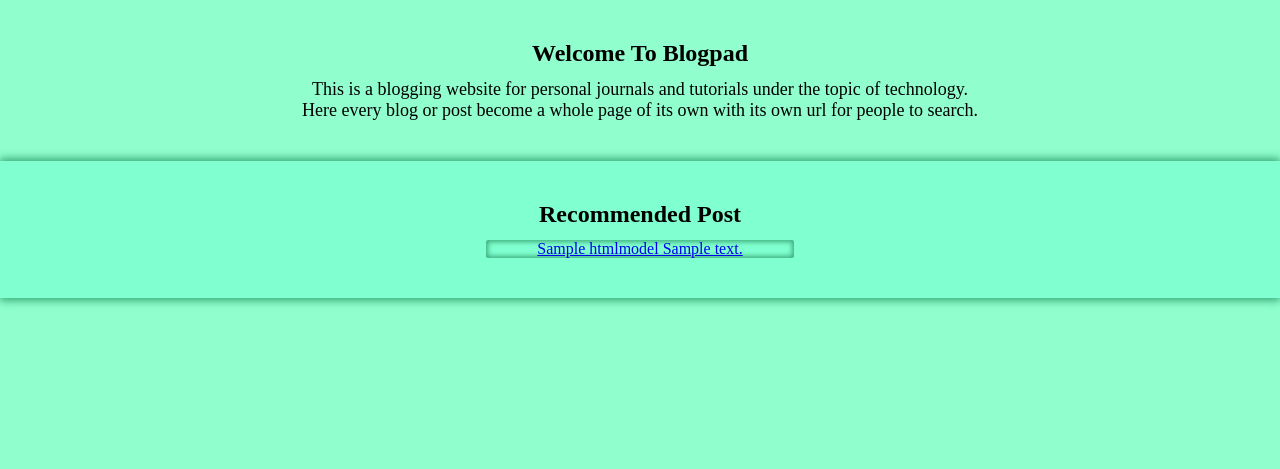
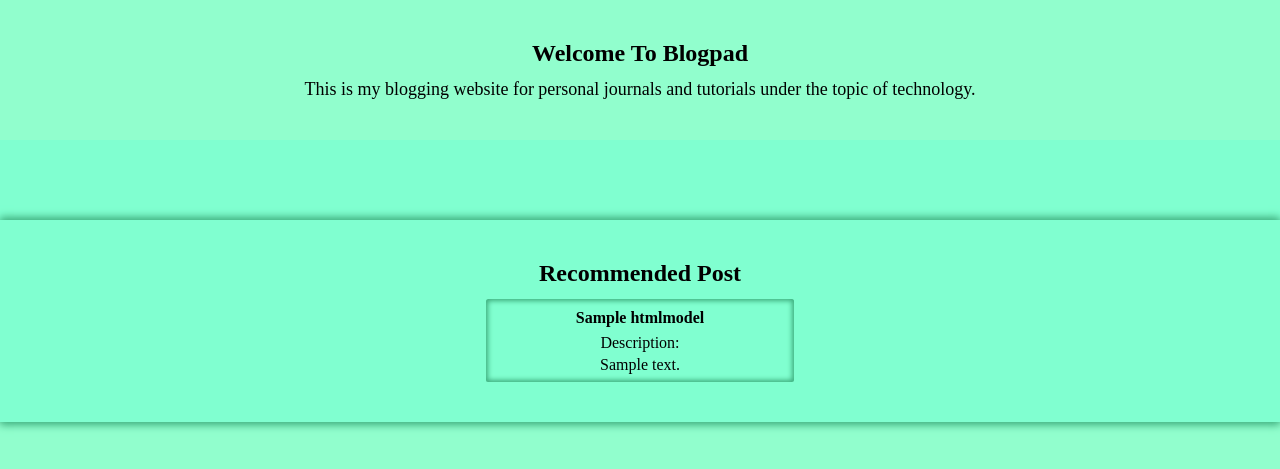
Before and after one commit to AcousticCh/blog, a Django app: page /blog/ in a window 1280 px wide. Shown: the part 79-548 px from the top of the page. Run offline with Django 4.2, Linux system fonts and the light colour scheme; tables that the repository leaves empty hold one stand-in row (values such as "Sample post").

Commit message:
html for index and search pages is cleaned up

```diff
--- a/blog_proj/blog/static/base.css
+++ b/blog_proj/blog/static/base.css
@@ -97,16 +97,40 @@
    opacity: 1;
   }
 
+  .post-box-title {
+    margin: 1.3vh 0 0.8vh 0;
+  }
+
+  .post-box-description {
+    margin: 0.5vh 0 1vh 0;
+  }
+
   .post-box:after {
    box-shadow: 2px 2px 7px var(--dark-teal),
       -2px -2px 5px var(--dark-teal);
     opacity: 0;
-
   }
 
+  .post-box:hover {
+    box-shadow: 2px 2px 5px var(--dark-teal),
+      -2px -2px 5px var(--dark-teal);
+  }
 
-  .post-box:hover {
+  /* FIX BROKEN ANIMATION */
+  @keyframes postboxhover {
+    0% { box-shadow: inset 2px 2px 5px var(--dark-teal),
+      inset -2px -2px 5px var(--dark-teal); }
+    50% { box-shadow: inset 0px 0px 0px var(--dark-teal),
+      inset 0px 0px 0px var(--dark-teal),
+      0px 0px 0px var(--dark-teal),
+      0px 0px 0px var(--dark-teal); }
+    100% { box-shadow: 2px 2px 5px var(--dark-teal),
+      -2px -2px 5px var(--dark-teal); }
+  }
 
+  .post-box-link {
+    text-decoration: None;
+    color: black;
   }
 
   .post-cont {
--- a/blog_proj/blog/static/search.css
+++ b/blog_proj/blog/static/search.css
@@ -1,3 +1,4 @@
 .search-list {
     text-align: center;
+    margin: 2vh 0;
 }
--- a/blog_proj/blog/templates/base.html
+++ b/blog_proj/blog/templates/base.html
@@ -2,6 +2,8 @@
 <html lang="en" >
 <head>
   <meta charset="UTF-8">
+  <meta name="viewport" content="width=device-width, initial-scale=1" />
+
   <title>Blogpad</title>
   {% load static %}
   <link rel="stylesheet" href="{% static 'base.css' %}">
--- a/blog_proj/blog/templates/index.html
+++ b/blog_proj/blog/templates/index.html
@@ -12,8 +12,10 @@
 {% block content %}
 <section id="intro" class="home-section">
   <h2>Welcome To Blogpad</h2>
-  <p>This is a blogging website for personal journals and tutorials under the topic of technology.</p>
-  <p>Here every blog or post become a whole page of its own with its own url for people to search.</p>
+  <p>This is my blogging website for personal journals and tutorials under the topic of technology.</p>
+</section>
+<section class="home-section">
+  <!-- THIS WILL BE THE TOPICS SECTION -->
 </section>
 <section id="post" class="home-section">
   <h2>Recommended Post</h2>
@@ -22,9 +24,10 @@
   {% if forloop.counter <= 4 %}
   <!-- add descriptions to post models and place them in html post box instead of page -->
   <article class="post-box">
-  <a href="{% url 'blog:page' post.slug %}">
-    {{ post.title | safe }}
-    {{ post.description | safe }}
+  <a class="post-box-link" href="{% url 'blog:page' post.slug %}">
+    <h4 class="post-box-title">{{ post.title | safe }}</h4>
+    <p>Description:<p>
+    <p class="post-box-description">{{ post.description | safe }}</p>
   </a>
   </article>
   {% endif %}
--- a/blog_proj/blog/templates/search.html
+++ b/blog_proj/blog/templates/search.html
@@ -3,6 +3,9 @@
 {% block content %}
 <link rel="stylesheet" href="{% static 'search.css' %}">
 {% for page in filtered_list %}
-<h3 class="search-list">{{ page.title }}</h3>
+<article class="search-list">
+    <h3>{{ page.title }}</h3>
+    <p>{{ page.description }}</p>
+</article>
 {% endfor %}
 {% endblock %}
```
